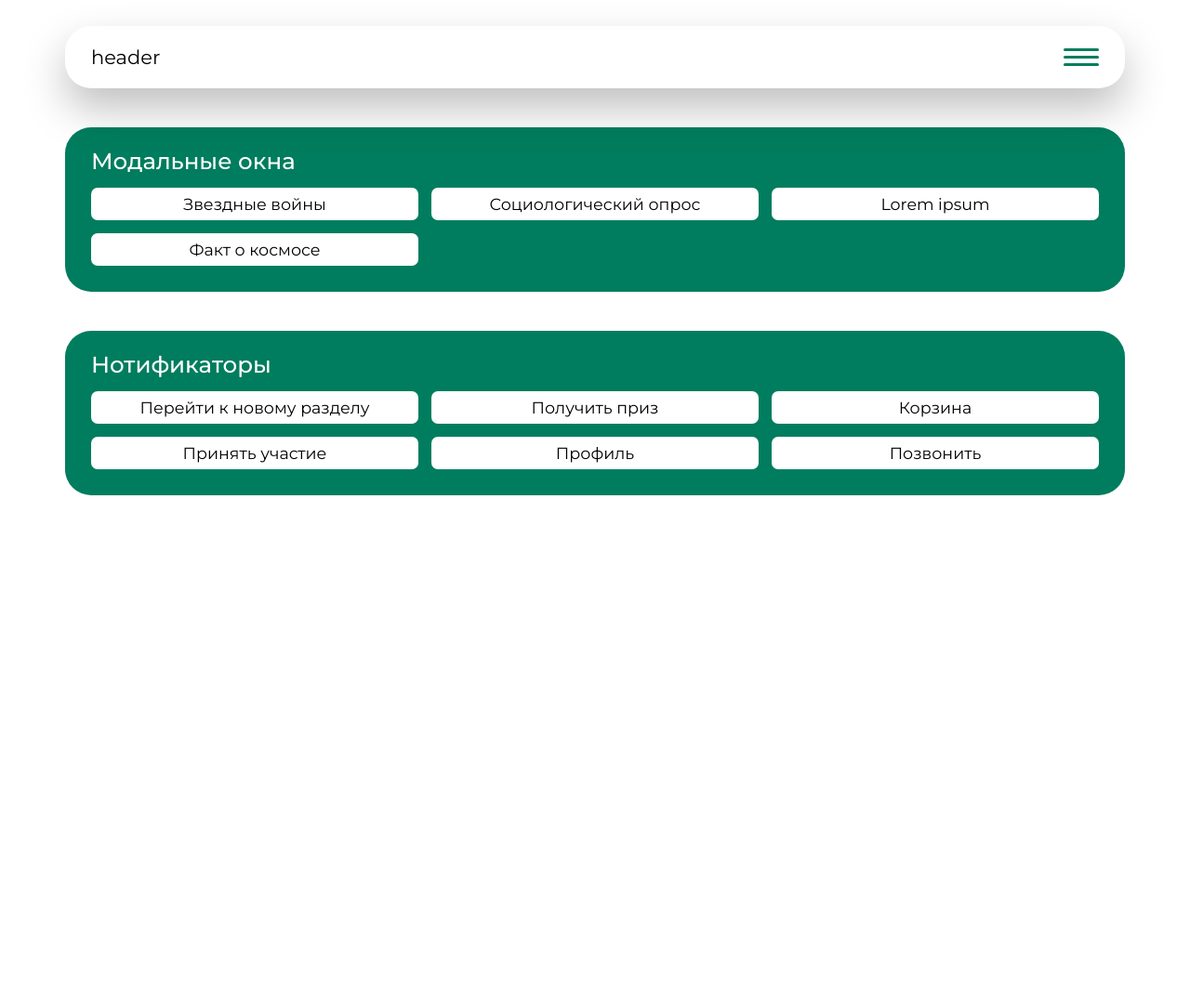
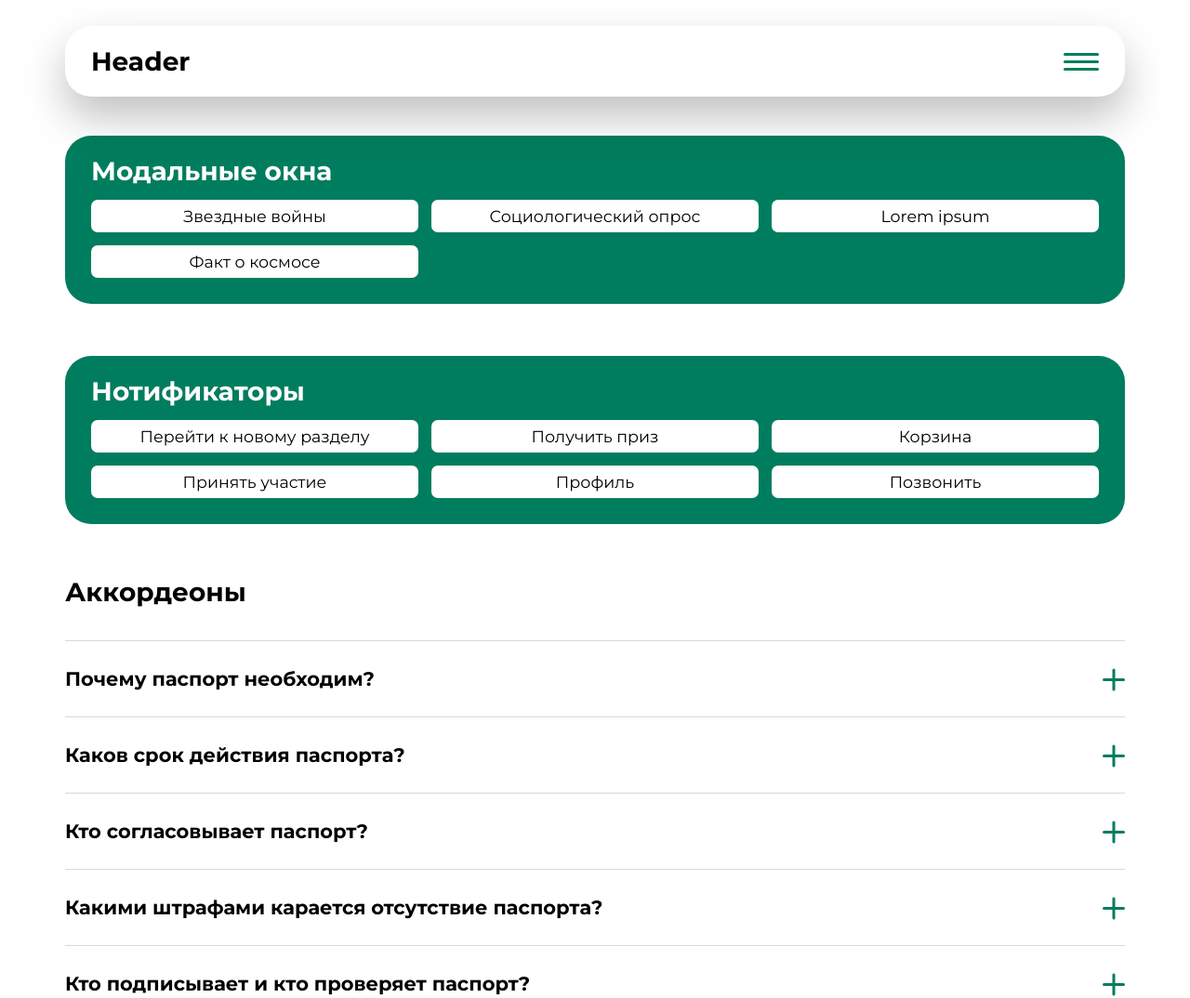
Before and after one commit to cuthere01/ui-tiles, a plain HTML site: page index.html in a window 1280 px wide. Shown: the top 1074 px of the page at 93% size. Before the commit the page ends 800 px from the top, so only its background shows below. Drawn offline with Linux system fonts and the light colour scheme.

Commit message:
add accordion

```diff
--- a/components/accordion.js
+++ /dev/null
@@ -1,5 +0,0 @@
-const accordion = () => {
-
-}
-
-export default accordion;
--- /dev/null
+++ b/components/accordion/accordion.js
@@ -0,0 +1,68 @@
+import data from './data.js';
+
+const accordion = () => {
+
+	const accordion = document.createElement('section');
+	accordion.className = 'accordion';
+	document.body.appendChild(accordion);
+
+	const qna = () => {
+		return data.map(item => {
+			return `
+				<div class="accordion__block">
+					<div class="accordion__question">
+						<h3>${item.header}</h3>
+						<div class="ans-btn"></div>
+					</div>
+					<div class="accordion__desc" style="max-height: 0px;">
+						<p>${item.desc}</p>
+					</div>
+				</div>
+			`
+		}).join('');
+
+	}
+
+	accordion.innerHTML = `
+		<div class="container">
+			<div class="accordion__content">
+				<h2>Аккордеоны</h2>
+				${qna()}
+			</div>
+		</div>
+	`
+
+	const btn = document.querySelectorAll('.ans-btn');
+	const desc = document.querySelectorAll('.accordion__desc');
+
+	const setHeight = (item, set) => {
+		set ? item.classList.add("active") : item.classList.remove("active");
+		item.style.maxHeight = (set ? `${item.scrollHeight}px` : `0`);
+	};
+
+	desc.forEach(item => {
+		setHeight(item, true);
+		setHeight(item, false);
+	});
+
+	document.querySelectorAll('.accordion__block').forEach((item, i) => {
+
+		item.addEventListener('click', () => {
+			if (desc[i].classList.contains('active')) {
+				setHeight(desc[i], false);
+			} else {
+				setHeight(desc[i], true);
+			}
+			btn[i].classList.toggle("active");
+		});
+
+		window.addEventListener('resize', () => {
+			if (desc[i].classList.contains('active')) {
+				setHeight(desc[i], true);
+			}
+		});
+
+	});
+}
+
+export default accordion;
--- /dev/null
+++ b/components/accordion/data.js
@@ -0,0 +1,28 @@
+const data = [
+	{
+		"header": 'Почему паспорт необходим?',
+		"desc": 'Основной целью составления паспорта антитеррористической безопасности является комплексный анализ состояния объекта, а также содействие оперативным подразделениям правоохранительных органов в получении достоверной информации об объекте при возникновении ЧС. К требованиям государственных органов не стоит относиться исключительно формально. Структура, форма и типовой паспорт определяются с учетом профиля деятельности, местонахождения, ведомственной принадлежности конкретного здания (сооружения), а также требований нормативных документов.'
+	},
+	{
+		"header": 'Каков срок действия паспорта?',
+		"desc": 'Постановлением Правительства РФ, в соответствии с которым оформлен паспорт безопасности, определен срок его действия. Для некоторых объектов он составляет 3 года, для других 5 лет, для третьих он бессрочный. Но возможны ситуации, при которых срок действия паспорта безопасности заканчивается с момента наступления определенных организационных или технических изменений на объекте. В таких случаях производить актуализацию документа в порядке, установленном для разработки паспорта.'
+	},
+	{
+		"header": 'Кто согласовывает паспорт?',
+		"desc": 'Согласованием паспорта безопасности занимаются органы государственной власти. В зависимости от вида объекта (ведомственной принадлежности, рода деятельности) – различные согласующие структуры (Росгвардия, МЧС, ФСБ, Министерство потребительского рынка, и др.).'
+	},
+	{
+		"header": 'Какими штрафами карается отсутствие паспорта?',
+		"desc": 'Если в здании (сооружении) отсутствует паспорт безопасности антитеррористической защищенности или он не утвержден, предусмотрено административное наказание с оформлением предписания по устранению выявленного нарушения. Проверку с правом выписывания штрафов могут проводить представители полиции и органов МЧС, специально уполномоченные для решения определенных задач в области ГО и защиты населения от ЧС. В соответствии с КоАП РФ ч. 1 ст. 19.5 виновные в невыполнении решений по противодействию терроризму, выраженном в несвоевременной разработке и/или несогласовании паспорта безопасности в соответствующих инстанциях, лица могут быть привлечены к уплате штрафов в размере 3–5 тысяч рублей. Для должностных лиц предусмотрено наказание от 30 до 50 тысяч рублей либо дисквалификация на 1–3 года, а для юридических — от 300 тысяч до 1 миллиона рублей или приостановление деятельности до 90 суток.'
+	},
+	{
+		"header": 'Кто подписывает и кто проверяет паспорт?',
+		"desc": 'В зависимости от постановления Правительства РФ, в соответствии с которым оформляем паспорт безопасности объекта, утверждена форма паспорта безопасности, где определен список согласующих ведомств.'
+	},
+	{
+		"header": 'Сколько разрабатывается паспорт антитеррористической защищенности?',
+		"desc": 'Паспорт антитеррористической защищенности может быть разработан от 3 до 7 дней, но для его согласования потребуется порядка от 30 до 60 календарных дней, в зависимости от загруженности государственных органов.'
+	},
+];
+
+export default data;
--- a/components/header.js
+++ b/components/header.js
@@ -8,7 +8,7 @@ const header = () => {
 		return `
 			<div class="container">
 				<div class="header__content">
-					<p class="header__name">header</p>
+					<p class="header__name">Header</p>
 					<div class="side-trigger">
 						<span></span>
 						<span></span>
@@ -20,8 +20,6 @@ const header = () => {
 	}
 
 	header.innerHTML = showContent();
-
-	//const header = document.querySelector('.header');
 
 	const switcher = () => {
 		if (header.getBoundingClientRect().top <= 1) {
--- a/components/sidebar.js
+++ b/components/sidebar.js
@@ -7,7 +7,8 @@ const sidebar = () => {
 	const showContent = () => {
 		return `
 			<div class="sidebar__block">
-				<div class="sidebar__close-wrapper">
+				<div class="sidebar__cap">
+					<h2 class="sidebar__name">Sidebar</h2>
 					<div class="sidebar__close"></div>
 				</div>
 				<div class="sidebar__desc">
--- a/script.js
+++ b/script.js
@@ -3,7 +3,7 @@ import modalHero from './components/modal/hero.js';
 import header from './components/header.js';
 import sidebar from './components/sidebar.js';
 import notificatorHero from './components/notificator/hero.js'
-import accordion from './components/accordion.js';
+import accordion from './components/accordion/accordion.js';
 
 document.addEventListener('DOMContentLoaded', () => {
 
--- a/style/style.scss
+++ b/style/style.scss
@@ -35,6 +35,16 @@ body {
 $primary: rgb(0, 125, 94);
 $darken: darken($primary, 20%);
 $black: #555;
+
+@mixin trans02 {
+	transition: all .2s ease;
+}
+
+@mixin h2 {
+	font-size: 2rem;
+	font-weight: 700;
+	line-height: normal;
+}
 
 body {
 	&::-webkit-scrollbar {
@@ -185,7 +195,7 @@ body {
 		display: flex;
 		align-items: center;
 		justify-content: center;
-		transition: all .2s ease;
+		@include trans02;
 		overflow-y: hidden;
 
 		&::after,
@@ -230,7 +240,7 @@ body {
 }
 
 .main-section{
-	padding: 0 0 3rem;
+	padding: 0 0 4rem;
 
 	&__content{
 		border-radius: 2rem;
@@ -243,9 +253,7 @@ body {
 
 	&__name{
 		color: white;
-		font-size: 1.75rem;
-		font-weight: 500;
-		line-height: normal;
+		@include h2;
 		margin: 0;
 	}
 
@@ -281,11 +289,9 @@ body {
 	}
 
 	&__name {
-		font-size: 1.5rem;
-		font-weight: 400;
+		@include h2;
 		color: black;
 		font-style: normal;
-		line-height: normal;
 		margin: 0;
 	}
 
@@ -298,7 +304,7 @@ body {
 		display: flex;
 		justify-content: space-between;
 		align-items: center;
-		transition: all .2s ease;
+		@include trans02;
 	}
 }
 
@@ -329,8 +335,21 @@ body {
 		}
 	}
 
+	&__cap{
+		display: flex;
+		justify-content: space-between;
+		align-items: center;
+		gap: 2rem;
+	}
+
+	&__name{
+		@include h2;
+		color: black;
+		margin: 0;
+	}
+
 	&__block {
-		transition: all .2s ease;
+		@include trans02;
 		background: #fff;
 		position: absolute;
 		top: 0;
@@ -338,19 +357,20 @@ body {
 		width: 100%;
 		max-width: fit-content;
 		height: 100%;
-		padding: 5rem 3rem 2rem 3rem;
+		padding: 2rem 3rem;
+		display: flex;
+		flex-direction: column;
+		gap: 2rem;
 	}
 	&__close {
-		position: absolute;
+		position: relative;
 		width: 20px;
 		height: 20px;
-		top: 2rem;
-		right: 2rem;
 		cursor: pointer;
 		display: flex;
 		align-items: center;
 		justify-content: center;
-		transition: all .2s ease;
+		@include trans02;
 		overflow-y: hidden;
 
 		&::after,
@@ -383,7 +403,7 @@ body {
 			line-height: normal;
 			text-transform: uppercase;
 			white-space: nowrap;
-			transition: all .2s ease;
+			@include trans02;
 			text-decoration: none;
 			position: relative;
 			background: #fff;
@@ -395,7 +415,7 @@ body {
 }
 
 .side-trigger {
-	transition: all .2s ease;
+	@include trans02;
 	height: 19px;
 	width: 38px;
 	position: relative;
@@ -471,10 +491,117 @@ body {
 
 .notice{
 	pointer-events: all;
+
 	&.dis{
 		pointer-events: none;
 	}
 }
+
+.accordion {
+	padding-bottom: 4rem;
+
+	&__content{
+		display: flex;
+		flex-direction: column;
+	}
+
+	&__question{
+		display: flex;
+		justify-content: space-between;
+		align-items: center;
+		gap: 2rem;
+	}
+
+	h2 {
+		@include h2;
+		color: black;
+		margin-bottom: 2.5rem;
+		margin-top: 0;
+	}
+
+	&__block {
+		border-bottom: 1px solid #D9D9D9;
+		padding: 2rem 0;
+		margin: 0;
+		cursor: pointer;
+		display: flex;
+		flex-direction: column;
+
+		&:first-of-type {
+			border-top: 1px solid #D9D9D9;
+		}
+
+		h3 {
+			font-weight: 700;
+			font-size: 1.5rem;
+			margin: 0;
+			width: 95%;
+		}
+	}
+	&__desc {
+		margin: 0;
+		opacity: 0;
+		max-height: 0;
+		@include trans02;
+		pointer-events: none;
+		overflow: hidden;
+
+		p,
+		span {
+			font-weight: 400;
+			font-size: 1.25rem;
+			margin-top: 1.25rem;
+			color: #000000;
+			margin-bottom: 0;
+		}
+
+		&.active {
+			opacity: 1;
+			max-height: max-content;
+			overflow: hidden;
+			@include trans02;
+		}
+	}
+}
+
+.ans-btn {
+	position: relative;
+	width: 24px;
+	height: 24px;
+	cursor: pointer;
+	//transition: opacity ease 0.2s;
+
+	&:before {
+		transform: rotate(0deg);
+	}
+
+	&:after {
+		transform: rotate(90deg);
+	}
+
+	&:before,
+	&:after {
+		content: "";
+		height: 3px;
+		width: 24px;
+		border-radius: 2px;
+		background-color: $primary;
+		position: absolute;
+		@include trans02;
+		top: 11px;
+	}
+
+	&.active{
+		&::before{
+			transform: rotate(45deg);
+		}
+
+		&:after{
+			transform: rotate(135deg);
+		}
+	}
+}
+
 
 @media (max-width: 768px) {
 
```
Also changed, not shown: index.html (indentation only), style/style.css, 1 other file.
